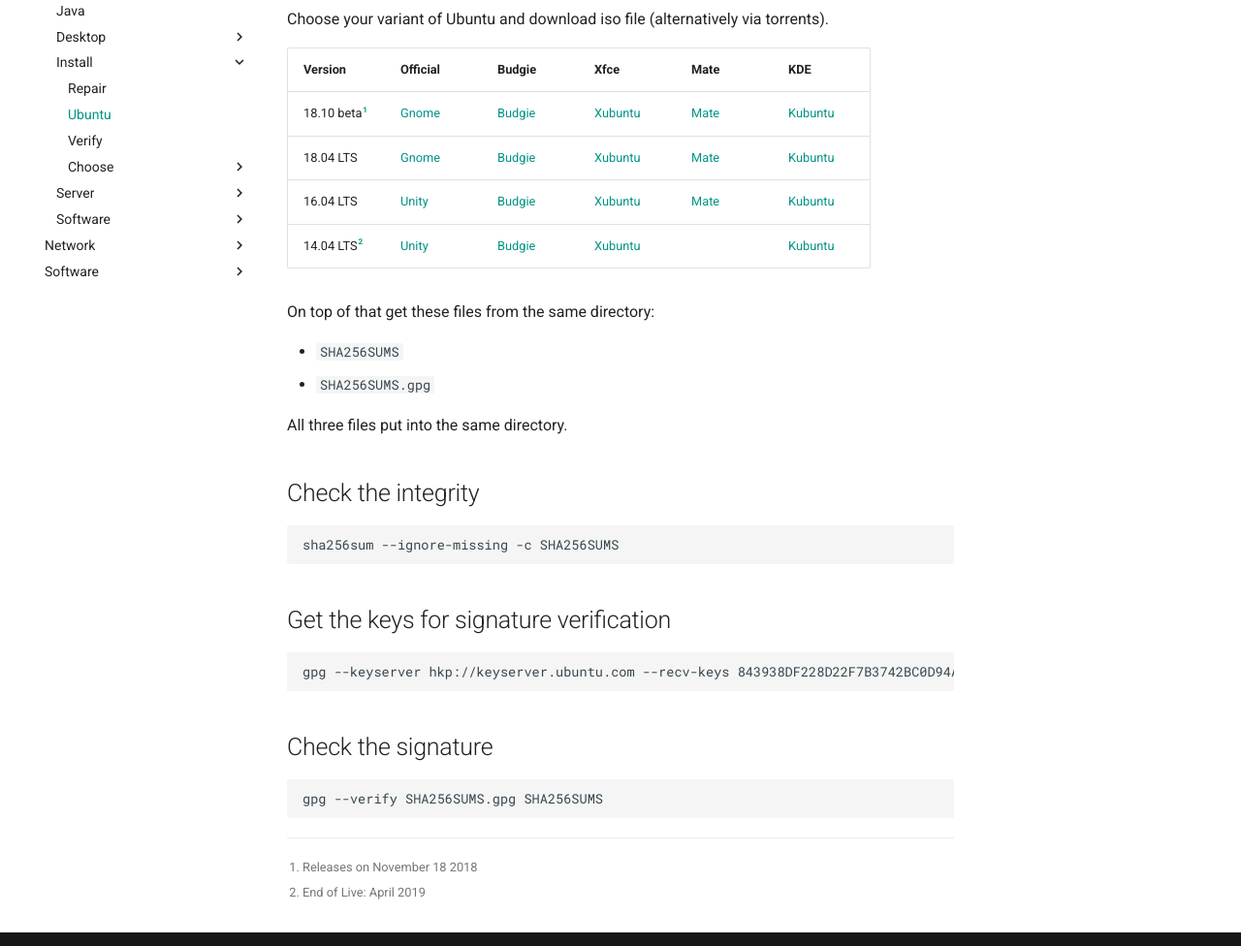
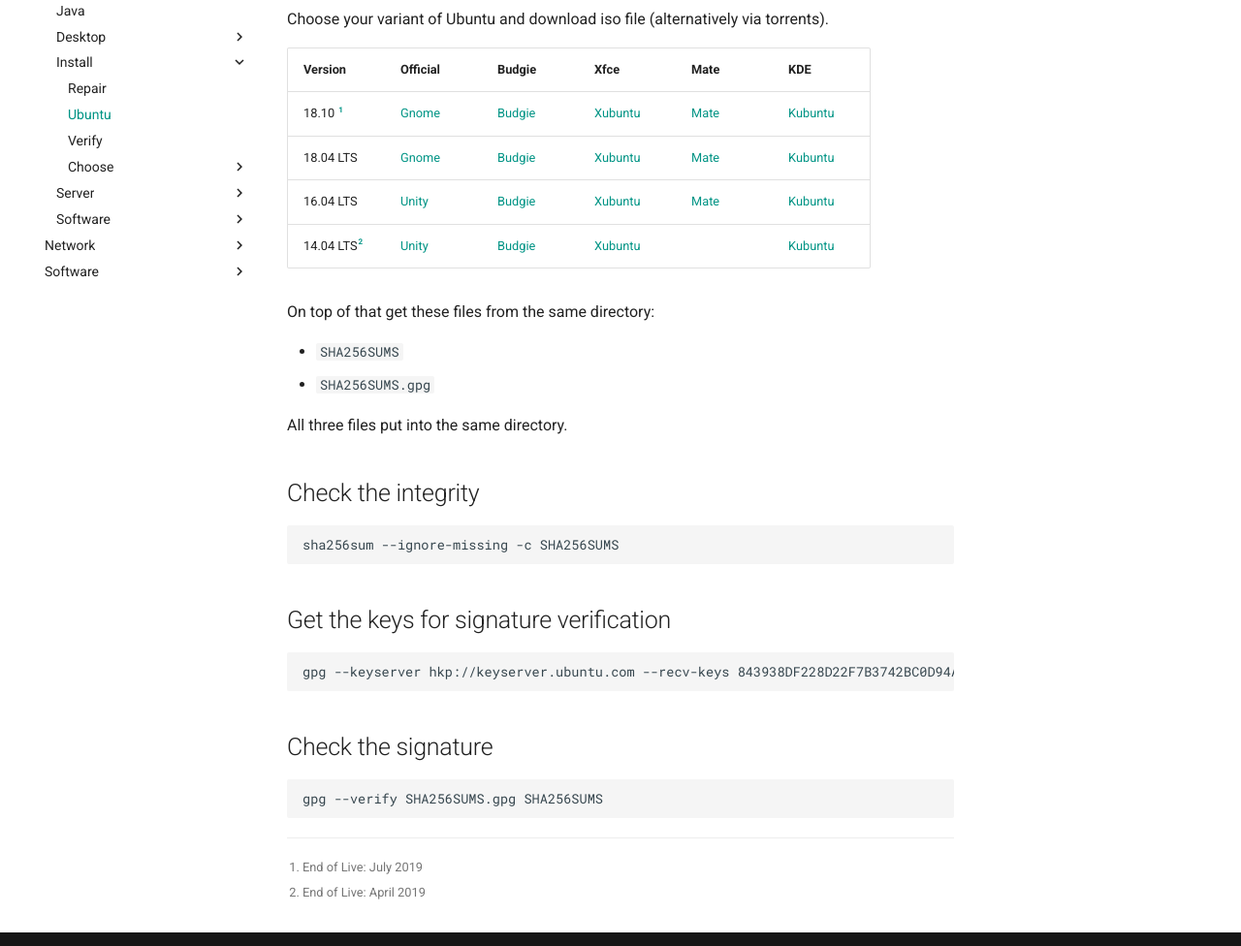
Before and after one commit to vician/wiki, an MkDocs documentation site: the page built from docs/linux/install/ubuntu.md, in a window 1280 px wide and 1316 px high. Shown: the part 289-1265 px from the top of the window at 97% size. Built offline with MkDocs 1.6.1 and Material for MkDocs 9.7.7, drawn with Linux system fonts in a browser that asks for light colours; comment, search, counter and statistics services are not loaded.

Commit message:
cosmic released

```diff
--- a/docs/linux/install/ubuntu.md
+++ b/docs/linux/install/ubuntu.md
@@ -7,7 +7,7 @@ Choose your variant of Ubuntu and download iso file (alternatively via torrents)
 
 | Version     | Official | Budgie | Xfce | Mate | KDE |
 | --------- | --------- | ------ | ---- | ---- | --- |
-| 18.10 beta[^cosmic] | [Gnome](http://releases.ubuntu.com/cosmic/) | [Budgie](http://cdimage.ubuntu.com/ubuntu-budgie/releases/cosmic/beta/) | [Xubuntu](http://cdimage.ubuntu.com/xubuntu/releases/cosmic/beta/) | [Mate](http://cdimage.ubuntu.com/ubuntu-mate/releases/cosmic/beta/) | [Kubuntu](http://cdimage.ubuntu.com/kubuntu/releases/cosmic/beta/) |
+| 18.10 [^cosmic] | [Gnome](http://releases.ubuntu.com/cosmic/) | [Budgie](http://cdimage.ubuntu.com/ubuntu-budgie/releases/cosmic/release/) | [Xubuntu](http://cdimage.ubuntu.com/xubuntu/releases/cosmic/release/) | [Mate](http://cdimage.ubuntu.com/ubuntu-mate/releases/cosmic/release/) | [Kubuntu](http://cdimage.ubuntu.com/kubuntu/releases/cosmic/release/) |
 | 18.04 LTS | [Gnome](http://releases.ubuntu.com/bionic/) | [Budgie](http://cdimage.ubuntu.com/ubuntu-budgie/releases/bionic/release/) | [Xubuntu](http://cdimage.ubuntu.com/xubuntu/releases/bionic/release/) | [Mate](http://cdimage.ubuntu.com/ubuntu-mate/releases/bionic/release/) | [Kubuntu](http://cdimage.ubuntu.com/kubuntu/releases/bionic/release/) |
 | 16.04 LTS | [Unity](http://releases.ubuntu.com/xenial/) | [Budgie](http://cdimage.ubuntu.com/ubuntu-budgie/releases/xenial/release/) | [Xubuntu](http://cdimage.ubuntu.com/xubuntu/releases/xenial/release/) | [Mate](http://cdimage.ubuntu.com/ubuntu-mate/releases/xenial/release/) | [Kubuntu](http://cdimage.ubuntu.com/kubuntu/releases/xenial/release/) |
 | 14.04 LTS[^trusty] | [Unity](http://releases.ubuntu.com/trusty/) | [Budgie](http://cdimage.ubuntu.com/ubuntu-budgie/releases/trusty/release/) | [Xubuntu](http://cdimage.ubuntu.com/xubuntu/releases/trusty/release/) |  | [Kubuntu](http://cdimage.ubuntu.com/kubuntu/releases/trusty/release/) |
@@ -33,5 +33,5 @@ All three files put into the same directory.
 	gpg --verify SHA256SUMS.gpg SHA256SUMS
 
 
-[^cosmic]: Releases on November 18 2018
+[^cosmic]: End of Live: July 2019
 [^trusty]: End of Live: April 2019
```
